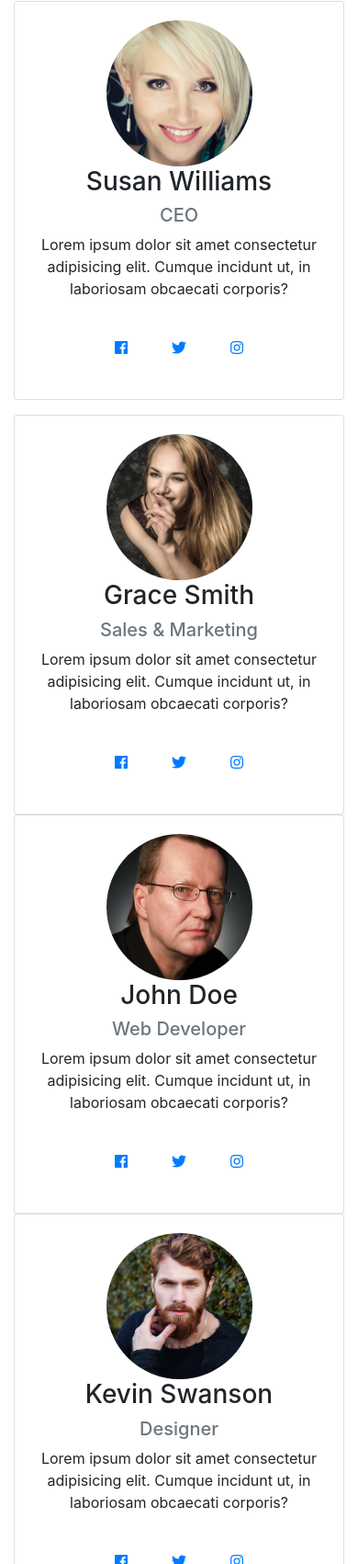
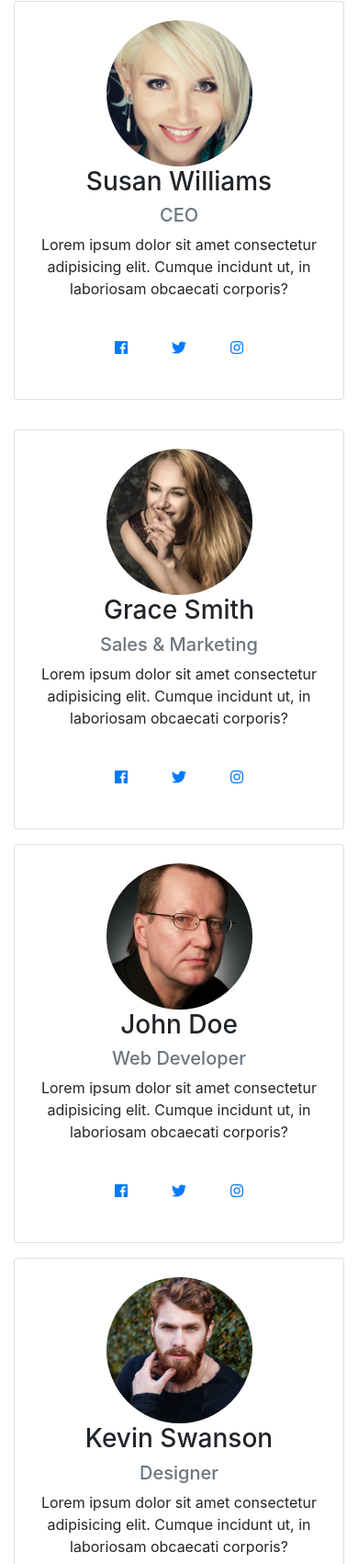
Before and after one commit to ArminKozar/ArminKozar.github.io, a plain HTML site: page index.html in a window 390 px wide. Shown: the part 3799-5500 px from the top of the page at 92% size. Drawn offline with nearby package versions, Linux system fonts and the light colour scheme.

Commit message:
Update index.html

```diff
--- a/index.html
+++ b/index.html
@@ -180,7 +180,7 @@
                 </div>
             </div>
             <div class="row">
-                <div class="col-lg-3 col-md-6">
+                <div class="col-lg-3 col-md-6 mb-3">
                     <div class="card mb-resp">
                         <div class="card-body">
                             <img src="img/person1.jpg" alt="" class="img-fluid rounded-circle w-50">
@@ -208,7 +208,7 @@
                         </div>
                     </div>
                 </div>
-                <div class="col-lg-3 col-md-6">
+                <div class="col-lg-3 col-md-6 mb-3">
                     <div class="card">
                         <div class="card-body">
                             <img src="img/person2.jpg" alt="" class="img-fluid rounded-circle w-50">
@@ -236,7 +236,7 @@
                         </div>
                     </div>
                 </div>
-                <div class="col-lg-3 col-md-6">
+                <div class="col-lg-3 col-md-6 mb-3">
                     <div class="card">
                         <div class="card-body">
                             <img src="img/person3.jpg" alt="" class="img-fluid rounded-circle w-50">
@@ -264,7 +264,7 @@
                         </div>
                     </div>
                 </div>
-                <div class="col-lg-3 col-md-6">
+                <div class="col-lg-3 col-md-6 mb-3">
                     <div class="card">
                         <div class="card-body">
                             <img src="img/person4.jpg" alt="" class="img-fluid rounded-circle w-50">
```
